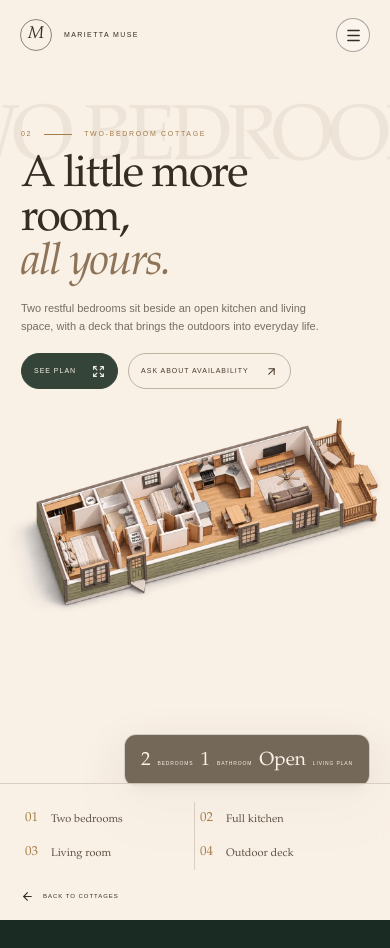
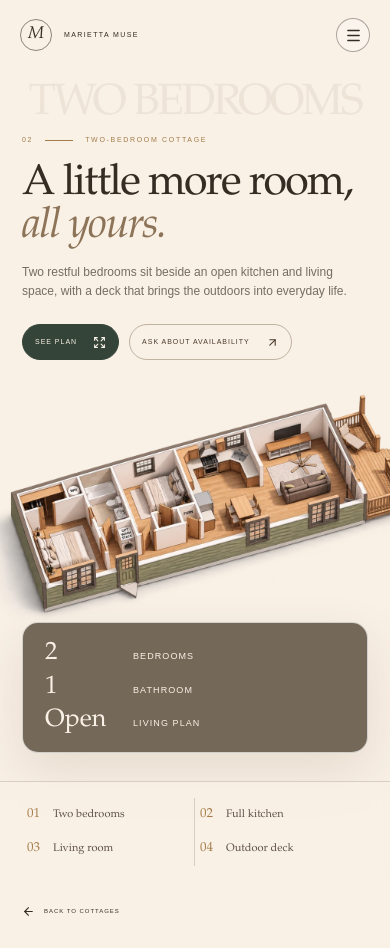
Before and after one commit to Jayavyro/RentalHomesSite, a Next.js app: page /cottages/two-bedroom in a window 390 px wide. Before the commit the page ends 920 px from the top, so only its background shows below. Built offline with nearby package versions, Linux system fonts and the light colour scheme.

Commit message:
feat: add styles and layout for two-bedroom cottage pages and enhance video playback functionality

```diff
--- /dev/null
+++ b/src/app/cottages/cottages.module.css
@@ -0,0 +1,95 @@
+.details :global(.cottage-details-intro) {
+  grid-template-columns: minmax(0, 1.35fr) minmax(250px, .65fr);
+  align-items: end;
+  gap: clamp(40px, 7vw, 112px);
+  padding: clamp(72px, 7vw, 100px) 0 clamp(42px, 4vw, 58px);
+}
+
+.details :global(.cottage-details-meta > p:first-child) {
+  margin-bottom: 21px;
+  color: #947851;
+  font-size: 10px;
+  font-weight: 500;
+  letter-spacing: .2em;
+}
+
+.details :global(.cottage-details-intro h2) {
+  max-width: 660px;
+  font-size: clamp(48px, 5.1vw, 72px);
+  line-height: .98;
+}
+
+.details :global(.cottage-details-intro > .cottage-details-lede) {
+  max-width: 315px;
+  margin: 0 0 7px;
+  color: #51594e;
+  font-size: 16px;
+  line-height: 1.65;
+  letter-spacing: normal;
+  text-transform: none;
+}
+
+.details :global(#exterior) {
+  grid-template-columns: minmax(270px, .7fr) minmax(0, 1.3fr);
+  gap: clamp(40px, 6vw, 95px);
+  padding: clamp(48px, 5vw, 72px) 0 clamp(62px, 6vw, 88px);
+}
+
+.details :global(#exterior .cottage-detail-copy > span) {
+  margin-bottom: 22px;
+  color: #947851;
+  font-size: 10px;
+}
+
+.details :global(#exterior .cottage-detail-copy h3) {
+  font-size: clamp(43px, 4.4vw, 62px);
+  line-height: .98;
+}
+
+.details :global(#exterior .cottage-detail-copy > p) {
+  max-width: 360px;
+  margin-top: 25px;
+  color: #525a50;
+  font-size: 15px;
+  line-height: 1.7;
+}
+
+.details :global(#exterior .cottage-detail-image img) {
+  aspect-ratio: 1.48 / 1;
+  object-position: center;
+}
+
+@media (max-width: 760px) {
+  .details :global(.cottage-details-intro) {
+    grid-template-columns: 1fr;
+    gap: 22px;
+    padding: 54px 0 40px;
+  }
+
+  .details :global(.cottage-details-meta > p:first-child) {
+    margin-bottom: 16px;
+    font-size: 9px;
+  }
+
+  .details :global(.cottage-details-intro h2) {
+    font-size: clamp(42px, 10.5vw, 54px);
+  }
+
+  .details :global(.cottage-details-intro > .cottage-details-lede) {
+    max-width: 440px;
+    font-size: 15px;
+  }
+
+  .details :global(#exterior) {
+    grid-template-columns: 1fr;
+    gap: 26px;
+    padding: 42px 0 62px;
+  }
+
+  .details :global(#exterior .cottage-detail-image) { order: 1; }
+  .details :global(#exterior .cottage-detail-copy) { order: 2; }
+  .details :global(#exterior .cottage-detail-image img) { aspect-ratio: 1.35 / 1; }
+  .details :global(#exterior .cottage-detail-copy > span) { margin-bottom: 14px; font-size: 9px; }
+  .details :global(#exterior .cottage-detail-copy h3) { font-size: clamp(40px, 10vw, 50px); }
+  .details :global(#exterior .cottage-detail-copy > p) { margin-top: 16px; font-size: 14px; }
+}
--- a/src/app/cottages/page.tsx
+++ b/src/app/cottages/page.tsx
@@ -1,6 +1,7 @@
 "use client";
 
 import Image from "next/image";
+import styles from "./cottages.module.css";
 import { ArrowDown, ArrowLeft, ArrowUpRight, ChevronDown, House, Menu, X } from "lucide-react";
 import { useRouter } from "next/navigation";
 import { useEffect, useState } from "react";
@@ -116,13 +117,13 @@ export default function CottagesPage() {
         </footer>
       </section>
 
-      <section className="cottage-details" aria-label="Cottage details">
+      <section className={`cottage-details ${styles.details}`} aria-label="Cottage details">
         <div className="cottage-details-intro">
           <div className="cottage-details-meta">
             <p>Small footprint <span>·</span> Full feeling</p>
-            <p className="cottage-details-lede">Considered interiors, durable materials and an easy connection to the landscape.</p>
+            <h2>A home that leaves<br /><em>room for life.</em></h2>
           </div>
-          <h2>A home that leaves<br /><em>room for life.</em></h2>
+          <p className="cottage-details-lede">Thoughtful spaces, lasting materials and a little more room to enjoy the outdoors.</p>
         </div>
 
         <article className="cottage-detail-row cottage-layout-row" id="exterior">
--- a/src/app/cottages/two-bedroom/page.tsx
+++ b/src/app/cottages/two-bedroom/page.tsx
@@ -5,6 +5,7 @@ import Link from "next/link";
 import { ArrowLeft, ArrowUpRight, Expand, Menu, X } from "lucide-react";
 import { useState } from "react";
 import SiteNav from "../../components/SiteNav";
+import styles from "./two-bedroom.module.css";
 
 const imageAlt = "Cutaway view of the two-bedroom cottage with two bedrooms, a bathroom, an open kitchen and living area, and an outdoor deck";
 
@@ -12,7 +13,7 @@ export default function TwoBedroomPage() {
   const [mobileMenuOpen, setMobileMenuOpen] = useState(false);
 
   return (
-    <main className="one-bedroom-page one-bedroom-original two-bedroom-page">
+    <main className={`one-bedroom-page one-bedroom-original two-bedroom-page ${styles.twoBedroom}`}>
       <header className="one-bedroom-header">
         <Link className="one-bedroom-brand" href="/cottages"><span>M</span><b>Marietta Muse</b></Link>
         <SiteNav className="one-bedroom-nav" active="rentals" />
--- /dev/null
+++ b/src/app/cottages/two-bedroom/two-bedroom.module.css
@@ -0,0 +1,101 @@
+@media (max-width: 760px) {
+  .twoBedroom :global(.one-bedroom-hero) {
+    display: flex;
+    flex-direction: column;
+    min-height: 100svh;
+    height: auto;
+    padding: 135px 0 0;
+    overflow: hidden;
+  }
+
+  .twoBedroom :global(.one-bedroom-word) {
+    top: 83px;
+    left: 50%;
+    width: max-content;
+    max-width: 100%;
+    font-size: clamp(36px, 11.2vw, 72px);
+    line-height: 1;
+    text-align: center;
+    transform: translateX(-50%);
+  }
+
+  .twoBedroom :global(.one-bedroom-copy) {
+    position: relative;
+    top: auto;
+    left: auto;
+    width: auto;
+    margin: 0 22px;
+  }
+
+  .twoBedroom :global(.one-bedroom-copy h1) {
+    max-width: 360px;
+    margin: 18px 0 14px;
+    font-size: clamp(42px, 11vw, 52px);
+  }
+
+  .twoBedroom :global(.one-bedroom-copy > span) {
+    max-width: 330px;
+    font-size: 12px;
+    line-height: 1.65;
+  }
+
+  .twoBedroom :global(.two-bedroom-actions) {
+    margin-top: 22px;
+  }
+
+  .twoBedroom :global(.one-bedroom-visual) {
+    position: relative;
+    top: auto;
+    right: auto;
+    width: 118%;
+    height: auto;
+    margin: 30px -9% 0;
+    aspect-ratio: auto;
+  }
+
+  .twoBedroom :global(.one-bedroom-visual img) {
+    display: block;
+    width: 100%;
+    height: auto;
+  }
+
+  .twoBedroom :global(.one-bedroom-facts) {
+    position: relative;
+    right: auto;
+    bottom: auto;
+    align-self: stretch;
+    width: auto;
+    margin: 2px 22px 28px;
+    padding: 17px 22px;
+    grid-template-columns: minmax(70px, auto) 1fr;
+    gap: 6px 18px;
+    border-radius: 16px;
+  }
+
+  .twoBedroom :global(.one-bedroom-facts strong) {
+    font-size: 25px;
+    line-height: 1.1;
+  }
+
+  .twoBedroom :global(.one-bedroom-facts span) {
+    font-size: 9px;
+    line-height: 1.3;
+    letter-spacing: .12em;
+  }
+
+  .twoBedroom :global(.one-bedroom-feature-strip) {
+    position: relative;
+    right: auto;
+    bottom: auto;
+    left: auto;
+    grid-template-columns: repeat(2, minmax(0, 1fr));
+    padding: 16px 22px;
+  }
+
+  .twoBedroom :global(.one-bedroom-back) {
+    position: relative;
+    bottom: auto;
+    left: auto;
+    margin: 23px 22px 30px;
+  }
+}
```
Also changed, not shown: src/app/cottages/two-bedroom/interior/interior.module.css (+12 -15 lines), src/app/cottages/two-bedroom/interior/page.tsx (+80 -31 lines).
